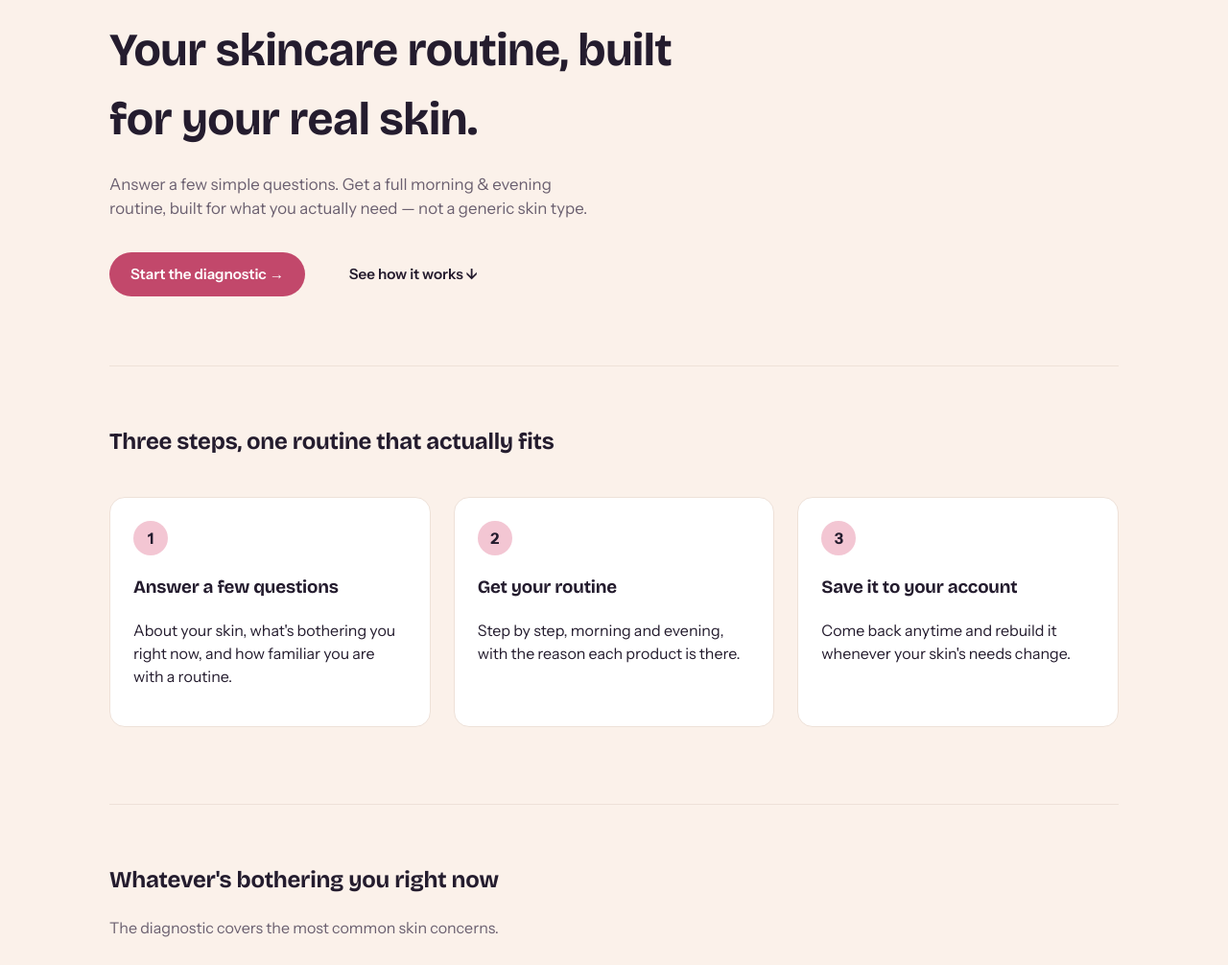
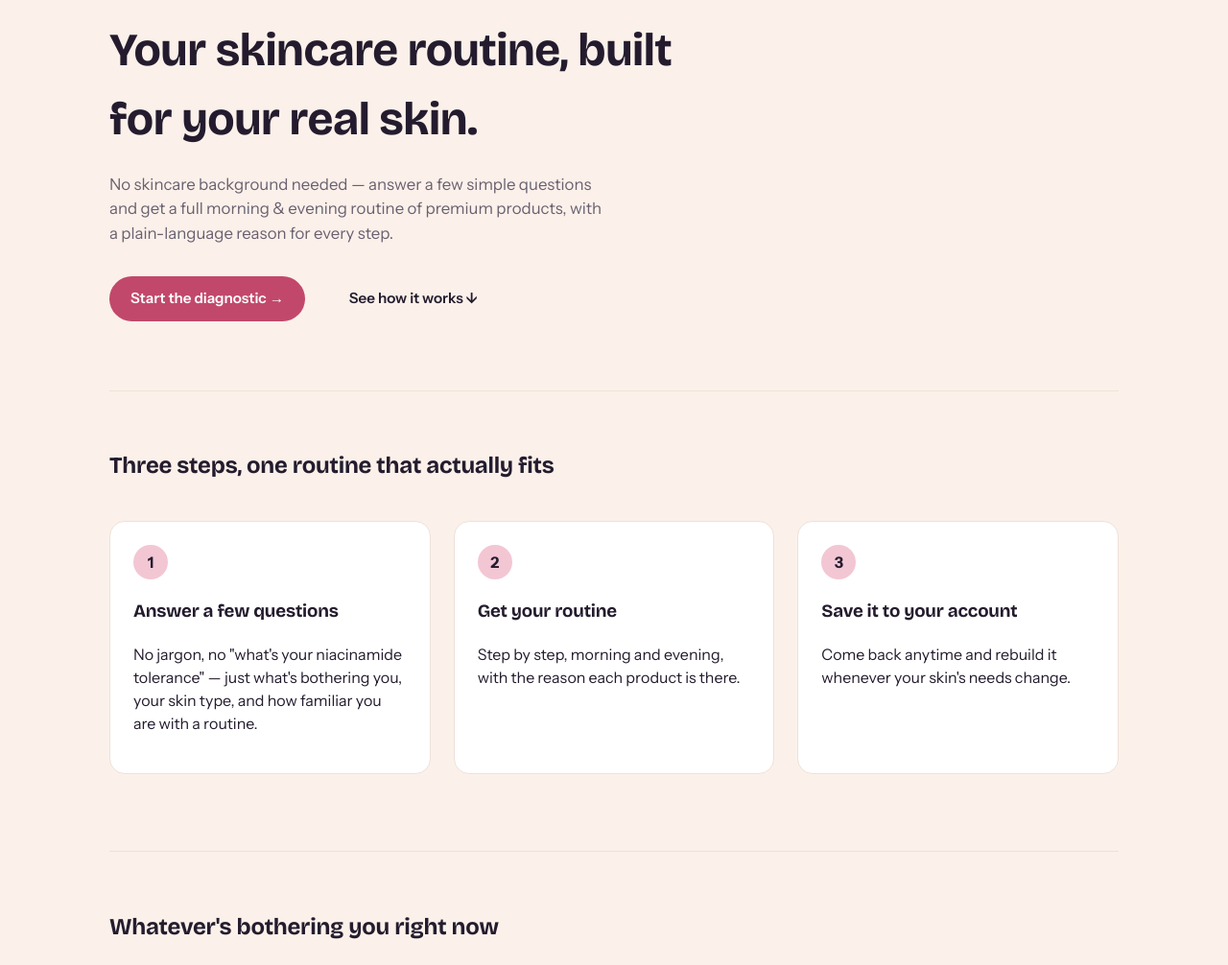
Before and after one commit to SanduAndreea22/Lumira, a Django app: page / in a window 1280 px wide. Shown: the part 196-1202 px from the top of the page at 96% size. Run offline with Django 5.2, Linux system fonts and the light colour scheme; data comes from the database, SQL or seed files in the repository.

Commit message:
Resolve last open question: majority audience is beginners
docs/brand-brief.md section 2: the typical visitor is new to skincare,
not someone with an existing routine looking for optimization. Tunes
the homepage copy to match — reassuring and jargon-free despite the
luxury price point ("premium, but never intimidating").

Co-Authored-By: Claude Sonnet 5 <noreply@anthropic.com>
Claude-Session: https://claude.ai/code/session_01U6Th1qndKyb7QLx1ng93nh

```diff
--- a/routines/templates/routines/home.html
+++ b/routines/templates/routines/home.html
@@ -4,7 +4,7 @@
 <section class="hero">
   <span class="eyebrow">✦ Free diagnostic · 60 seconds</span>
   <h1>Your skincare routine, built for your real skin.</h1>
-  <p>Answer a few simple questions. Get a full morning &amp; evening routine, built for what you actually need — not a generic skin type.</p>
+  <p>No skincare background needed — answer a few simple questions and get a full morning &amp; evening routine of premium products, with a plain-language reason for every step.</p>
   <div class="hero-actions">
     <a href="{% url 'diagnostic_step' step_number=1 %}" class="btn btn-primary">Start the diagnostic →</a>
     <a href="#how-it-works" class="btn btn-ghost">See how it works ↓</a>
@@ -17,7 +17,7 @@
     <div class="card">
       <div class="step-number">1</div>
       <h3>Answer a few questions</h3>
-      <p>About your skin, what's bothering you right now, and how familiar you are with a routine.</p>
+      <p>No jargon, no "what's your niacinamide tolerance" — just what's bothering you, your skin type, and how familiar you are with a routine.</p>
     </div>
     <div class="card">
       <div class="step-number">2</div>
```
Also changed, not shown: docs/brand-brief.md (+2 -3 lines).
